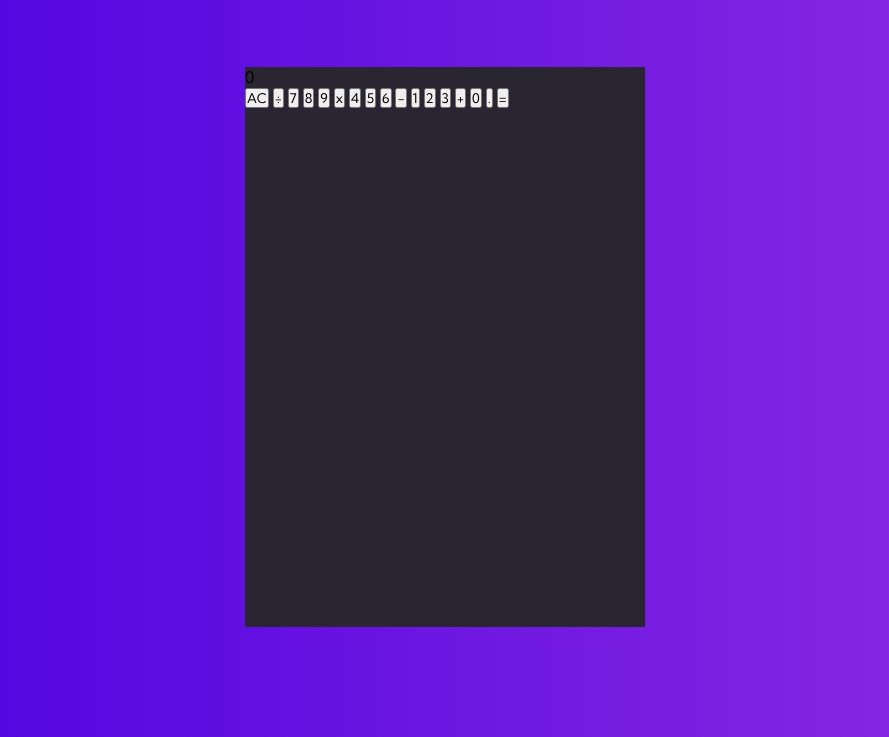
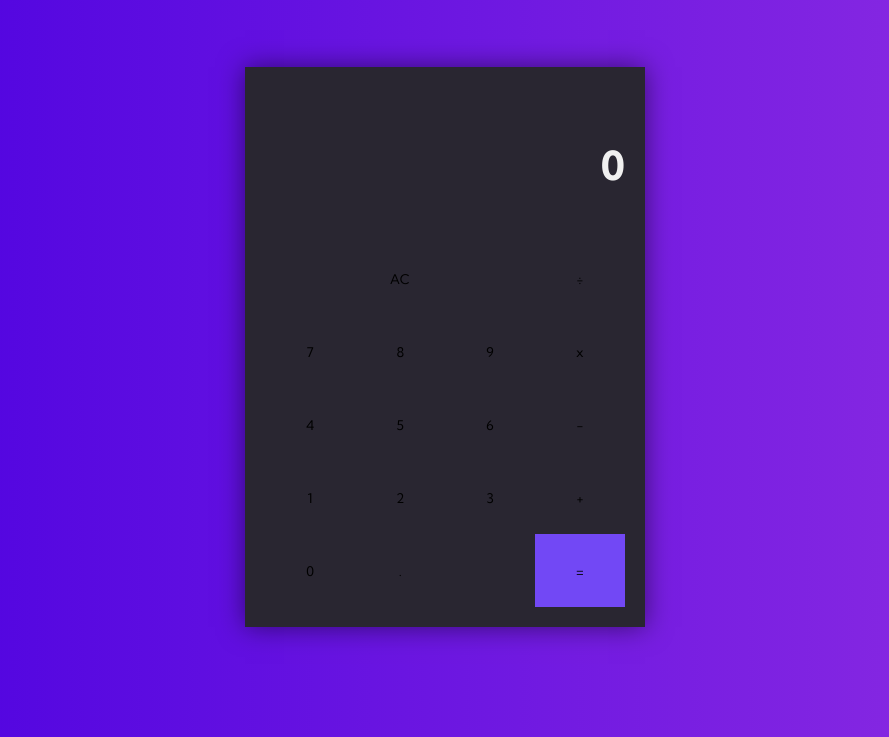
Before and after one commit to jakealistairwood/js-calculator, a website: page index.html in a window 1280 px wide. Shown: the part 63-800 px from the top of the page, without its empty margins (195-1084 px from the left). Drawn offline with Linux system fonts and the light colour scheme.

Commit message:
grid areas working

```diff
--- a/index.html
+++ b/index.html
@@ -13,36 +13,36 @@
     </header>
     <main class="calculator">
         <div class="calculator__container">
-            <div class="container__output-field">
+            <div class="calculator__output">
                 <p class="calculator__display">0</p>
             </div>
             <div class="calculator__grid">
                 <!-- <div class="container__row-one"> -->
-                <button class="calculator__ac">AC</button>
-                <button class="calculator__operBtn orange" value="divide">&#247</button>
+                <button class="calculator__ac" id="ac">AC</button>
+                <button class="calculator__operBtn" value="divide" id="div">&#247</button>
                 <!-- </div> -->
                 <!-- <div class="container__row-two"> -->
-                <button class="calculator__numBtn">7</button>
-                <button class="calculator__numBtn">8</button>
-                <button class="calculator__numBtn">9</button>
-                <button class="calculator__operBtn orange" value="multiply">x</button>
+                <button class="calculator__numBtn" id="seven">7</button>
+                <button class="calculator__numBtn" id="eight">8</button>
+                <button class="calculator__numBtn" id="nine">9</button>
+                <button class="calculator__operBtn" value="multiply" id="times">x</button>
                 <!-- </div> -->
                 <!-- <div class="container__row-three"> -->
-                <button class="calculator__numBtn">4</button>
-                <button class="calculator__numBtn">5</button>
-                <button class="calculator__numBtn">6</button>
-                <button class="calculator__operBtn orange" value="subtract">-</button>
+                <button class="calculator__numBtn" id="four">4</button>
+                <button class="calculator__numBtn" id="five">5</button>
+                <button class="calculator__numBtn" id="six">6</button>
+                <button class="calculator__operBtn" value="subtract" id="sub">-</button>
                 <!-- </div> -->
                 <!-- <div class="container__row-four"> -->
-                <button class="calculator__numBtn">1</button>
-                <button class="calculator__numBtn">2</button>
-                <button class="calculator__numBtn">3</button>
-                <button class="calculator__operBtn orange" value="add">+</button>
+                <button class="calculator__numBtn" id="one">1</button>
+                <button class="calculator__numBtn" id="two">2</button>
+                <button class="calculator__numBtn" id="three">3</button>
+                <button class="calculator__operBtn" value="add" id="plus">+</button>
                 <!-- </div> -->
                 <!-- <div class="container__row-five"> -->
-                <button class="calculator__numBtn">0</button>
-                <button class="calculator__decimal">.</button>
-                <button class="calculator__sum orange" >=</button>
+                <button class="calculator__numBtn" id="zero">0</button>
+                <button class="calculator__decimal" id="dec">.</button>
+                <button class="calculator__sum" id="equals">=</button>
                 <!-- </div> -->
             </div>
         </div>
--- a/main.scss
+++ b/main.scss
@@ -13,6 +13,11 @@ body {
     background: #8E2DE2;  /* fallback for old browsers */
     background: -webkit-linear-gradient(to right, #4A00E0, #8E2DE2);  /* Chrome 10-25, Safari 5.1-6 */
     background: linear-gradient(to right, #4A00E0, #8E2DE2); /* W3C, IE 10+/ Edge, Firefox 16+, Chrome 26+, Opera 12+, Safari 7+ */
+}
+
+button {
+    border: none;
+    background-color: $bgColor;
 }
 
 header {
@@ -37,13 +42,55 @@ header {
 
     .calculator__container {
         display: flex;
+        padding: 20px;
         flex-direction: column;
+        justify-content: space-between;
         height: 70vh;
         width: 400px;
         background-color: $bgColor;
+        box-shadow: 0 0 25px 0 rgba(0, 0, 0, 0.5);
+
+        .calculator__output {
+            display: flex;
+            align-items: center;
+            justify-content: flex-end;
+            height: 30%;
+            color: $paleGrey;
+            font-size: 2.5rem;
+            font-weight: 700;
+        }
 
         .calculator__grid {
             display: grid;
+            height: 70%;
+            grid-template-columns: repeat(4, auto);
+            grid-template-areas:
+            "ac ac ac div"
+            "seven eight nine times"
+            "four five six sub"
+            "one two three plus"
+            "nought dec . equals";
+
+            #ac {grid-area: ac}
+            #div {grid-area: div}
+            #seven {grid-area: seven}
+            #eight {grid-area: eight}
+            #nine {grid-area: nine}
+            #times {grid-area: times}
+            #four {grid-area: four}
+            #five {grid-area: five}
+            #six {grid-area: six}
+            #one {grid-area: one}
+            #two {grid-area: two}
+            #three {grid-area: three}
+            #plus {grid-area: plus}
+            #zero {grid-area: nought}
+            #dec {grid-area: dec}
+            #equals {
+                grid-area: equals;
+                background-color: $purple;
+            }
+
         }
     }
 }
```
Also changed, not shown: main.css.
